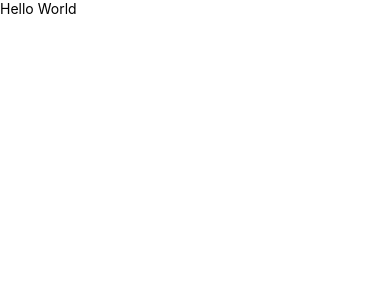
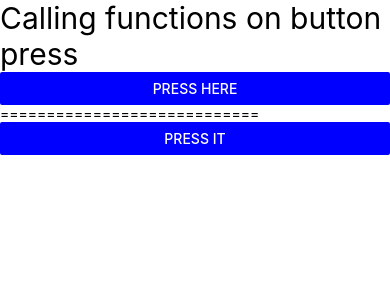
Before and after one commit to vinay096/firstProject, a React Native app: screen / in a window 390 px wide. Shown: the top 300 px of the page. Built offline with nearby package versions, Linux system fonts and the light colour scheme.

Commit message:
Functional component

```diff
--- a/App.tsx
+++ b/App.tsx
@@ -7,13 +7,12 @@
 
 import React from 'react';
 import {SafeAreaView, Text, View} from 'react-native';
+import FunctionalComp from './src/components/FunctionalComp';
 
 function App(): JSX.Element {
   return (
     <SafeAreaView>
-      <View>
-        <Text>Hello World</Text>
-      </View>
+      <FunctionalComp />
     </SafeAreaView>
   );
 }
--- /dev/null
+++ b/src/components/FunctionalComp.tsx
@@ -0,0 +1,32 @@
+import React from 'react';
+import {Button, Text, View} from 'react-native';
+
+const FunctionalComp = () => {
+  // calling non-parameterized function
+  const myFunt = () => {
+    console.warn('Pressed Event');
+  };
+
+  // calling parameterized function
+
+  const paraFunct = (parameter: string) => {
+    console.warn(parameter);
+  };
+
+  return (
+    <View>
+      <Text style={{fontSize: 30}}>Calling functions on button press </Text>
+      <Button title="Press Here" color="blue" onPress={myFunt} />
+      <Text>============================</Text>
+      <Button
+        title="Press It"
+        color="blue"
+        onPress={() => {
+          paraFunct('parametrized function');
+        }}
+      />
+    </View>
+  );
+};
+
+export default FunctionalComp;
```
